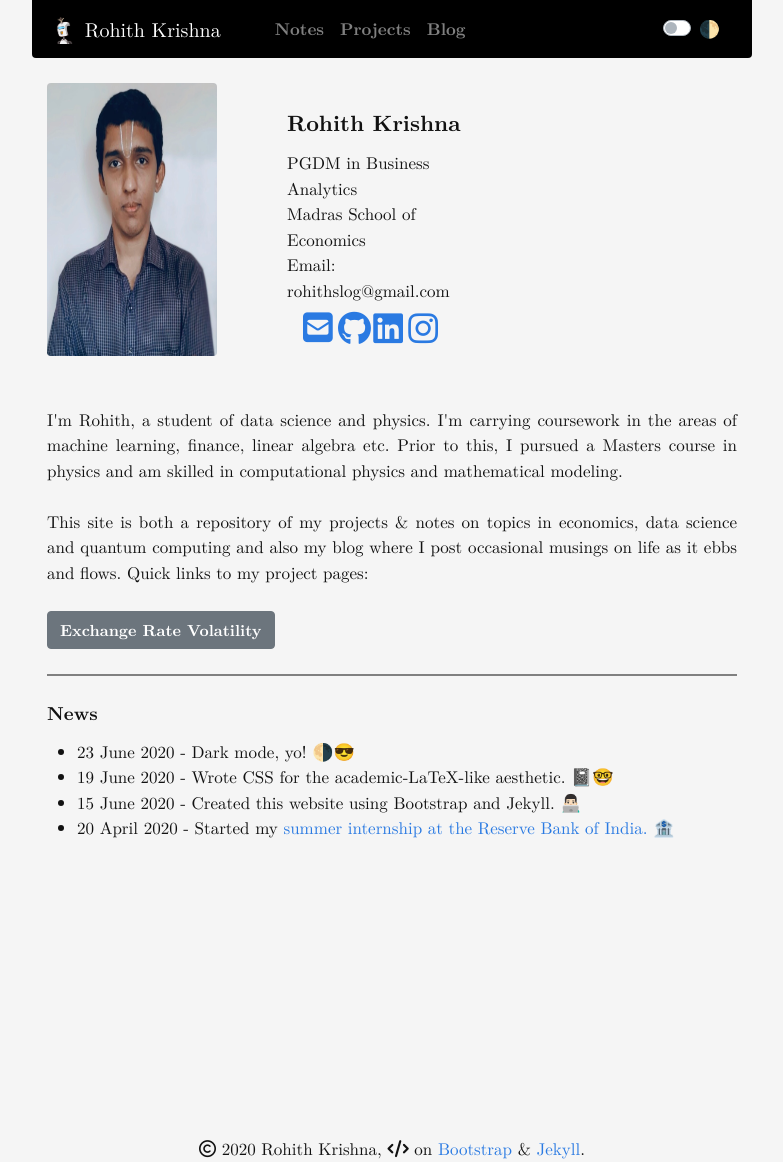
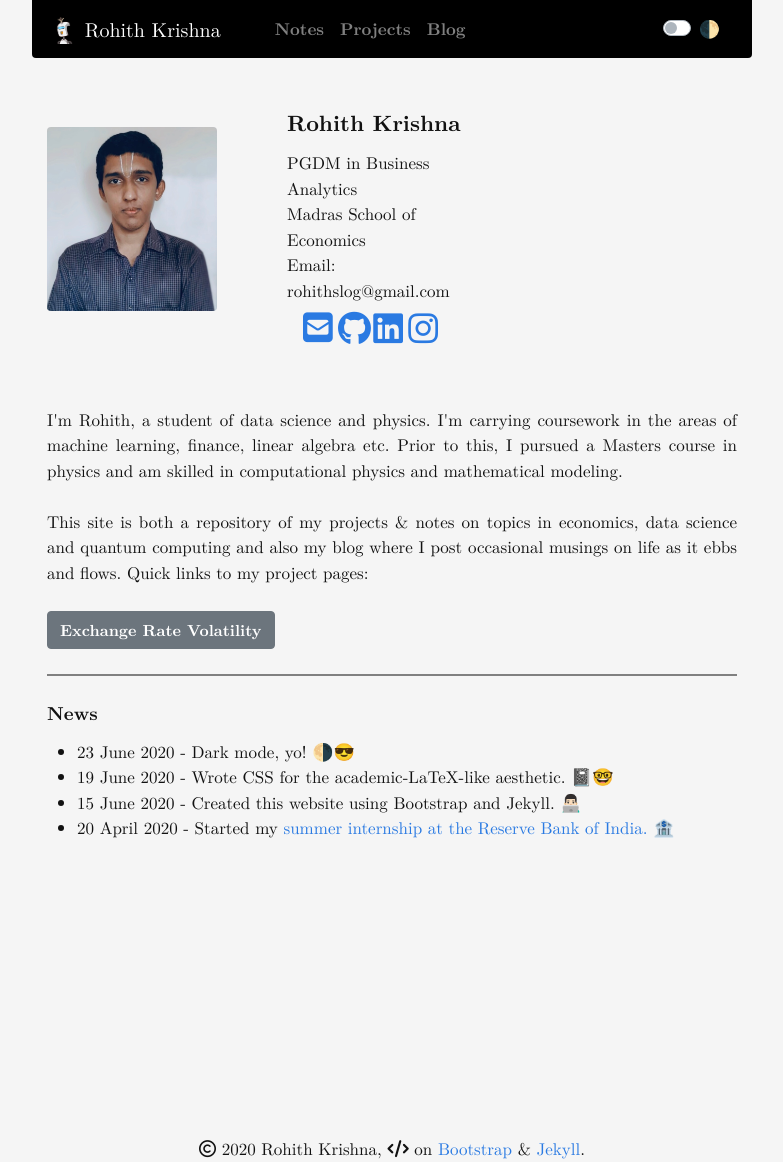
Before and after one commit to rohithmay/rohithmay.github.io, a Jekyll site: the page built from index.md, in a window 1280 px wide. Shown: the whole page, without its empty margins (248-1031 px from the left). Built offline with Jekyll 4.4.1, drawn with Linux system fonts in a browser that asks for light colours; nearby versions of some CDN libraries; a style sheet for code colours, icons or effects is not loaded.

Commit message:
Update index.md

```diff
--- a/index.md
+++ b/index.md
@@ -6,9 +6,9 @@
 <div class="container-fluid">
 
           <div class="row">
-                  <div class="d-flex justify-content-center">
+                  <div class="d-flex justify-content-right">
 
-                  <div class="col ml-auto d-flex">
+                  <div class="col ml-auto d-flex align-items-center">
                       <img style="margin: 0px 0 0px 0;"
                            id="gravatar-img"
                            src="images/pro-pic.jpg"
```
